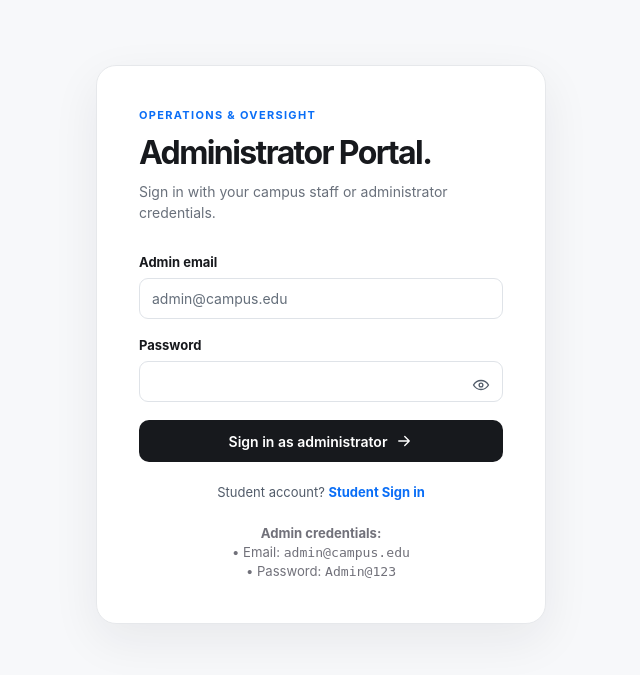
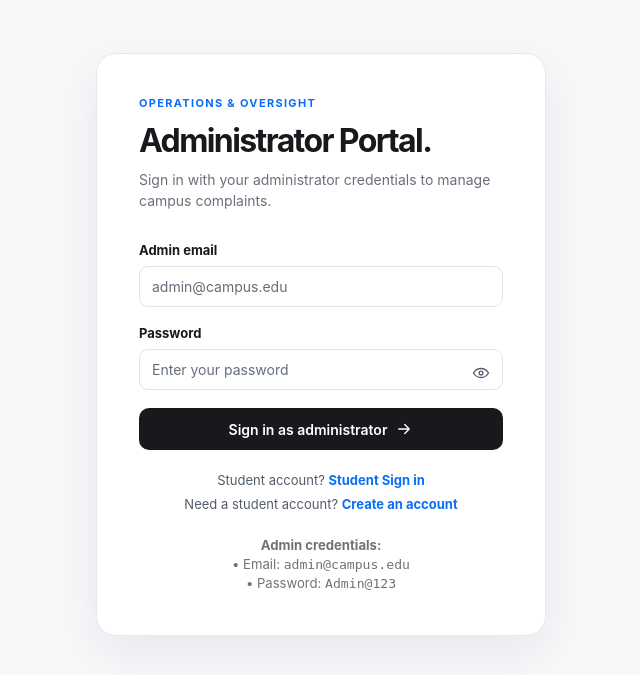
Before and after one commit to DipayanXD/project-pca, a PHP site: page /auth/admin_login.php in a window 1280 px wide. Shown: the part 76-751 px from the top of the page, without its empty margins (319-959 px from the left). Run offline with PHP 8.4, Linux system fonts and the light colour scheme.

Commit message:
Update admin_login.php

```diff
--- a/auth/admin_login.php
+++ b/auth/admin_login.php
@@ -1,14 +1,16 @@
 <?php
 /**
  * Campus Resolve - Administrator Sign In
+ * Provides secure authentication for campus administrators and staff.
  */
 declare(strict_types=1);
 
 $base = '../';
-require_once __DIR__ . '../config/db_connect.php';
-require_once __DIR__ . '../includes/auth.php';
-require_once __DIR__ . '../includes/helpers.php';
+require_once __DIR__ . '/../config/db_connect.php';
+require_once __DIR__ . '/../includes/auth.php';
+require_once __DIR__ . '/../includes/helpers.php';
 
+// If already signed in as an administrator, redirect to the admin dashboard
 if (is_logged_in() && is_admin()) {
     header("Location: {$base}admin/dashboard.php");
     exit;
@@ -17,7 +19,7 @@ if (is_logged_in() && is_admin()) {
 $error = '';
 $email = '';
 
-if ($_SERVER['REQUEST_METHOD'] === 'POST') {
+if (($_SERVER['REQUEST_METHOD'] ?? '') === 'POST') {
     $email = trim($_POST['email'] ?? '');
     $password = $_POST['password'] ?? '';
 
@@ -26,13 +28,15 @@ if ($_SERVER['REQUEST_METHOD'] === 'POST') {
     } elseif (!filter_var($email, FILTER_VALIDATE_EMAIL)) {
         $error = 'Please enter a valid email address.';
     } else {
-        $stmt = $pdo->prepare("SELECT * FROM `users` WHERE `email` = ? AND `role` = 'admin' LIMIT 1");
+        $stmt = $pdo->prepare("SELECT * FROM `users` WHERE `email` = ? LIMIT 1");
         $stmt->execute([$email]);
         $user = $stmt->fetch();
 
         if ($user && password_verify($password, $user['password'])) {
-            if ($user['status'] !== 'active') {
-                $error = 'Your administrator account has been deactivated.';
+            if ($user['role'] !== 'admin') {
+                $error = 'Access restricted: This account does not have administrator privileges. Please use the student sign-in.';
+            } elseif ($user['status'] !== 'active') {
+                $error = 'Your administrator account has been deactivated. Please contact campus administration.';
             } else {
                 $_SESSION['user'] = [
                     'id'         => (int)$user['id'],
@@ -44,12 +48,12 @@ if ($_SERVER['REQUEST_METHOD'] === 'POST') {
                     'status'     => $user['status'],
                     'created_at' => $user['created_at'],
                 ];
-                set_flash('Welcome to the admin workspace, ' . $user['name'] . '!', 'success');
+                set_flash('Welcome back, ' . $user['name'] . '!', 'success');
                 header("Location: {$base}admin/dashboard.php");
                 exit;
             }
         } else {
-            $error = 'Invalid administrator credentials.';
+            $error = 'Invalid administrator email or password.';
         }
     }
 }
@@ -77,8 +81,14 @@ if ($_SERVER['REQUEST_METHOD'] === 'POST') {
         <div class="auth-copy">
           <p class="eyebrow">Operations & Oversight</p>
           <h1>Administrator Portal.</h1>
-          <p>Sign in with your campus staff or administrator credentials.</p>
+          <p>Sign in with your administrator credentials to manage campus complaints.</p>
         </div>
+
+        <?php if (is_logged_in() && !is_admin()): ?>
+          <div class="form-alert" role="status" style="display:block; margin-bottom:1rem; color:var(--color-primary, #0284c7); background:rgba(2,132,199,0.08); padding:0.75rem 1rem; border-radius:6px; font-size:0.875rem;">
+            You are currently signed in as <strong><?= e(current_user()['name'] ?? 'Student') ?></strong> (Student). Signing in below will switch to an administrator session.
+          </div>
+        <?php endif; ?>
 
         <?php if (!empty($error)): ?>
           <div class="form-alert" role="alert" style="display:block; margin-bottom:1rem; color:var(--color-danger, #d9534f); background:rgba(217,83,79,0.1); padding:0.75rem 1rem; border-radius:6px;">
@@ -104,16 +114,17 @@ if ($_SERVER['REQUEST_METHOD'] === 'POST') {
             <span>Password</span>
             <span class="password-wrap">
               <input
-                id="login-password"
+                id="admin-password"
                 name="password"
                 type="password"
+                placeholder="Enter your password"
                 autocomplete="current-password"
                 required
               />
               <button
                 type="button"
                 class="password-toggle"
-                data-password-toggle="login-password"
+                data-password-toggle="admin-password"
                 aria-label="Show password"
               >
                 <svg class="icon" width="18" height="18"><use href="<?= $base ?>icons.svg#i-eye" /></svg>
@@ -126,9 +137,14 @@ if ($_SERVER['REQUEST_METHOD'] === 'POST') {
             <svg class="icon" width="18" height="18"><use href="<?= $base ?>icons.svg#i-arrow" /></svg>
           </button>
         </form>
+
         <p class="auth-switch">
           Student account? <a href="login.php">Student Sign in</a>
         </p>
+        <p class="auth-switch" style="margin-top:0.5rem;">
+          Need a student account? <a href="register.php">Create an account</a>
+        </p>
+
         <div class="demo-note" style="margin-top:1.5rem; font-size:0.82rem; color:var(--color-muted, #71717a); line-height:1.4;">
           <strong>Admin credentials:</strong><br />
           • Email: <code>admin@campus.edu</code><br />
```
